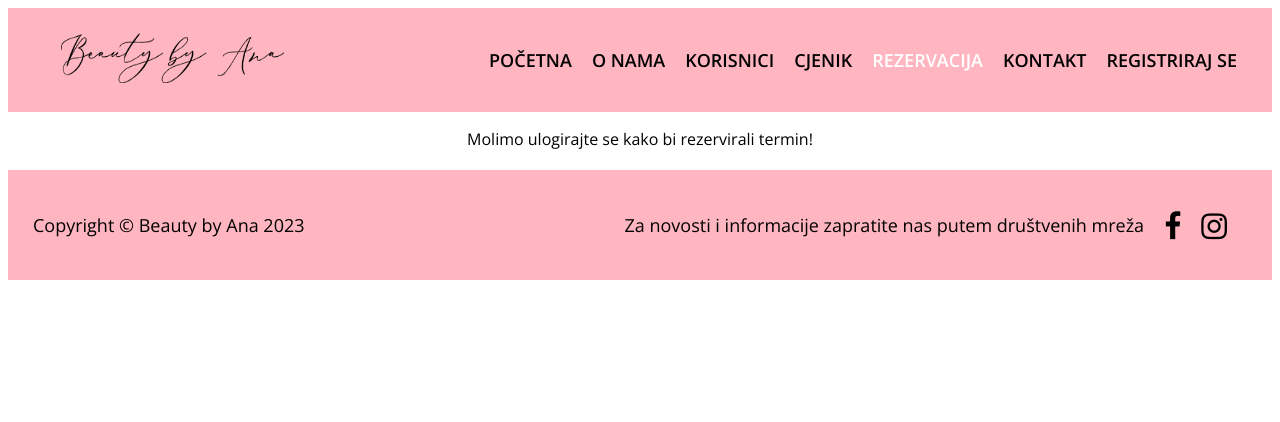
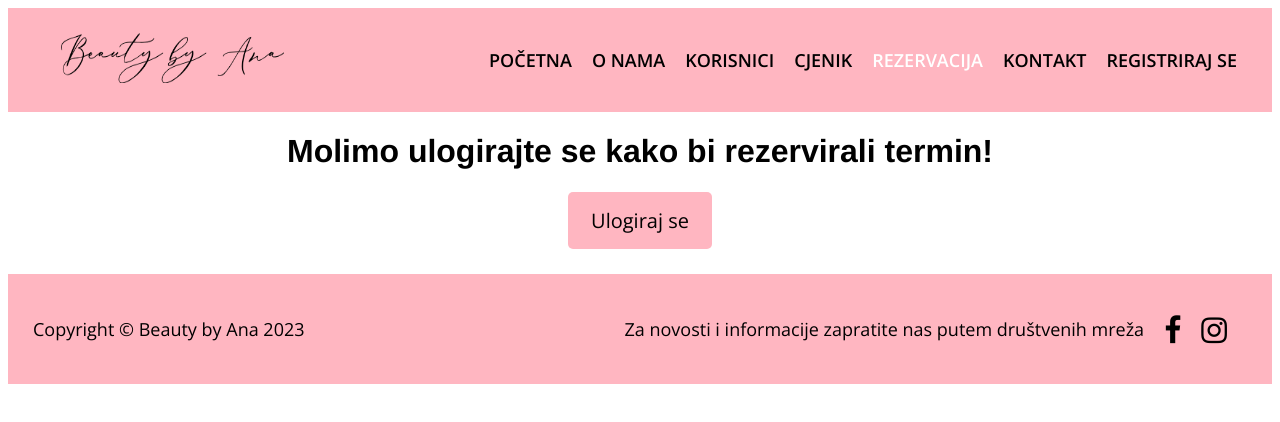
Before and after one commit to mateorumac/Beauty-by-Ana, a Vue app: page /termini in a window 1280 px wide. Shown: the top 422 px of the page. Built offline with nearby package versions, Linux system fonts and the light colour scheme.

Commit message:
sve funkcionira

```diff
--- a/src/views/Cjenik.vue
+++ b/src/views/Cjenik.vue
@@ -12,6 +12,7 @@
     :class="{ 'item': true, 'no-bottom-border': index === items.length - 1 }">
         <span class="item-name">{{ item.name }}</span>
         <span class="item-price">{{ item.displayPrice }}</span>
+        <button type="button" v-if="role === 'admin'" @click="removeItem(item)">Ukloni</button>
       </li>
     </ul>
 
@@ -41,6 +42,7 @@ h1{
   justify-content: center;
   padding: 45px;
   margin-bottom: 0,5%;
+  margin-top: -10%;
 }
 
 .new-item label {
@@ -194,7 +196,6 @@ import  {getUserRole}  from '../router/helpers';
 export default {
   data() {
     return {
-      appliedDiscount: false,
       role: getUserRole(),
       allItems: [],
       items: [],
@@ -343,6 +344,33 @@ async addItem(name, price) {
   this.newItemName = '';
   this.newItemPrice = '';
 },
+
+async removeItem(item) {
+  try {
+    // Make a DELETE request to the backend to delete the item
+    let response = await fetch(`http://localhost:3000/api/item/${item._id}`, {
+      method: "DELETE"
+    });
+
+    if (!response.ok) {
+      throw new Error('Network response was not ok');
+    }
+
+    let responseData = await response.json();
+
+if (responseData.success) {
+    // Remove the item from the UI
+    const index = this.items.findIndex(i => i._id === item._id);
+    if (index !== -1) {
+        this.items.splice(index, 1);
+    }
+} else {
+    console.error("Failed to remove the item on the server side:", responseData.message);
+}
+  } catch (error) {
+    console.error("Error removing the item:", error);
+  }
+}
 },
  mounted() {
     this.fetchItems();
--- a/src/views/Korisnici.vue
+++ b/src/views/Korisnici.vue
@@ -17,7 +17,9 @@
             <p class="homepage">
               <i v-for="rev in reviews" :key="rev._id">
             {{ rev.reviewerName }} {{ rev.rating }} &starf;<br>
-            {{ rev.review }}<br><br><br>
+            {{ rev.review }}<br><br>
+            <button type="button" v-if="role === 'admin'" @click="deleteReview(rev._id)">Obriši recenziju</button>
+            <br><br><br>
               </i>
             </p>
             </div>
@@ -48,7 +50,8 @@
             </form>
             </div>
             <div v-else>
-            <p>Ulogirajte se kako bi ostavili svoj dojam!</p>
+            <h2>Ulogirajte se kako bi ostavili svoj dojam!</h2>
+            <button class="redirect" @click=redirectToPage()>Ulogiraj se</button>
         </div>
           </div>
           <div v-if="showSuccessPopup" class="success-popup">
@@ -75,6 +78,22 @@ textarea {
   width: 65%;
   padding: 2%;
   font-family: 'Open Sans', sans-serif;
+}
+
+.redirect{
+  font-family: 'Open Sans', sans-serif;
+  background-color: #FFB6C1;
+  color: black;
+  padding: 15px 23px;
+  font-size: 20px;
+  border-radius: 5px;
+  border: none;
+  cursor: pointer;
+  margin-bottom: 2%;
+}
+
+.redirect:hover{
+  background-color: #ff99a8;
 }
 
 button[type="button"] {
@@ -145,6 +164,7 @@ button[type="button"]:hover {
 </style>
 
 <script>
+import  {getUserRole}  from '../router/helpers';
 import  {isAuthenticated}  from '../router/helpers';
 export default {
   name: 'ReviewForm',
@@ -154,7 +174,8 @@ export default {
       review: '',
       username: '',
       showSuccessPopup: false,
-      reviews: []
+      reviews: [],
+      role: getUserRole()
     };
   },
   mounted(){
@@ -165,6 +186,9 @@ export default {
     closePopup() {
     this.showSuccessPopup = false;
   },
+  redirectToPage() {
+      window.location.href = '/login';
+    },
     async submitReview() {
   const reviewData = {
     review: this.review,
@@ -213,6 +237,24 @@ export default {
         } catch (error) {
             console.error('Error fetching the reviews:', error);
         }
+    },
+
+  async deleteReview(id) {
+        try {
+            const response = await fetch(`http://localhost:3000/api/review/${id}`, {
+                method: 'DELETE'
+            });
+
+            if (response.ok) {
+
+                this.reviews = this.reviews.filter(review => review._id !== id);
+                console.log('Review deleted successfully');
+            } else {
+                console.error('Failed to delete review');
+            }
+        } catch (error) {
+            console.error('Error deleting the review:', error);
+        }
     }
 
   }
--- a/src/views/Login.vue
+++ b/src/views/Login.vue
@@ -126,8 +126,6 @@ export default {
           document.cookie = `token=${data.token}; max-age=${7 * 24 * 60 * 60}; secure; path=/`;
           localStorage.setItem('jwtToken', data.token);
           localStorage.setItem('userEmail', data.userEmail);
-          localStorage.setItem('userFirstName', data.userFirstName);
-          localStorage.setItem('userLastName', data.userLastName.charAt(0));
 
           this.$router.push("/");
           console.log("Uspješna prijava");
@@ -135,8 +133,8 @@ export default {
           console.log("error");
         }
       } catch (error) {
-
-        this.$message.error(error.message || "Invalid email or password");
+          const errorMessage = error && error.message ? error.message : "Invalid email or password";
+          this.$message.error(errorMessage);
       }
     },
   },
--- a/src/views/Termini.vue
+++ b/src/views/Termini.vue
@@ -25,7 +25,8 @@
       </div></div>
 
     <div v-else>
-            <p class="booking">Molimo ulogirajte se kako bi rezervirali termin!</p>
+            <h1>Molimo ulogirajte se kako bi rezervirali termin!</h1>
+            <button class="redirect" @click=redirectToPage()>Ulogiraj se</button>
         </div>
         <div v-if="showSuccessPopup" class="success-popup">
         Vaš termin je zabilježen!
@@ -43,6 +44,7 @@
                     <p>Datum: {{ new Date(reservation.reservationDate).toLocaleDateString() }}</p>
                     <p>Vrijeme: {{ new Date(reservation.reservationDate).toLocaleTimeString() }}</p>
                     <p>Broj telefona: {{ reservation.phoneNumber }}</p>
+                    <button @click="deleteReservation(reservation._id)" class="removeRes">Ukloni rezervaciju</button>
                 </div>
             </div>
         </li>
@@ -55,6 +57,38 @@
 <style>
 @import url('https://fonts.googleapis.com/css2?family=Great+Vibes&display=swap');
 @import url('https://fonts.googleapis.com/css2?family=Open+Sans:wght@400;600&display=swap');
+
+.redirect{
+  font-family: 'Open Sans', sans-serif;
+  background-color: #FFB6C1;
+  color: black;
+  padding: 15px 23px;
+  font-size: 20px;
+  border-radius: 5px;
+  border: none;
+  cursor: pointer;
+  margin-bottom: 2%;
+}
+
+.redirect:hover{
+  background-color: #ff99a8;
+}
+
+.removeRes{
+  font-family: 'Open Sans', sans-serif;
+  background-color: #FFB6C1;
+  color: black;
+  padding: 15px 23px;
+  font-size: 20px;
+  border-radius: 5px;
+  border: none;
+  cursor: pointer;
+  transition: background-color 0.3s ease;
+}
+
+.removeRes:hover{
+  background-color: #ff99a8;
+}
 
 .reservation-item {
   display: flex;
@@ -177,7 +211,7 @@ select {
 }
 
 button[type="submit"]:hover {
-  background-color: #ff99a8;;
+  background-color: #ff99a8;
 }
 
 input:focus,
@@ -227,6 +261,9 @@ export default {
     closePopup() {
     this.showSuccessPopup = false;
   },
+  redirectToPage() {
+      window.location.href = '/login';
+    },
     async submitForm() {
   const formData = {
     selectedCategory: this.selectedCategory,
@@ -290,7 +327,28 @@ async fetchReservations() {
  getServiceNameById(id) {
         const service = this.categories.find(category => category.id == id);
         return service ? service.name : '';
+    },
+
+  async deleteReservation(reservationId) {
+    try {
+        const response = await fetch(`http://localhost:3000/api/reserved/${reservationId}`, {
+            method: 'DELETE',
+            headers: {
+                'Authorization': 'Bearer ' + localStorage.getItem('jwtToken')
+            }
+        });
+
+        if (response.ok) {
+
+            this.reservations = this.reservations.filter(reservation => reservation._id !== reservationId);
+            console.log('Reservation deleted successfully');
+        } else {
+            console.error('Error deleting reservation', await response.text());
+        }
+    } catch (error) {
+        console.error('Error deleting reservation', error);
     }
+}
 
   },
   mounted(){
```
